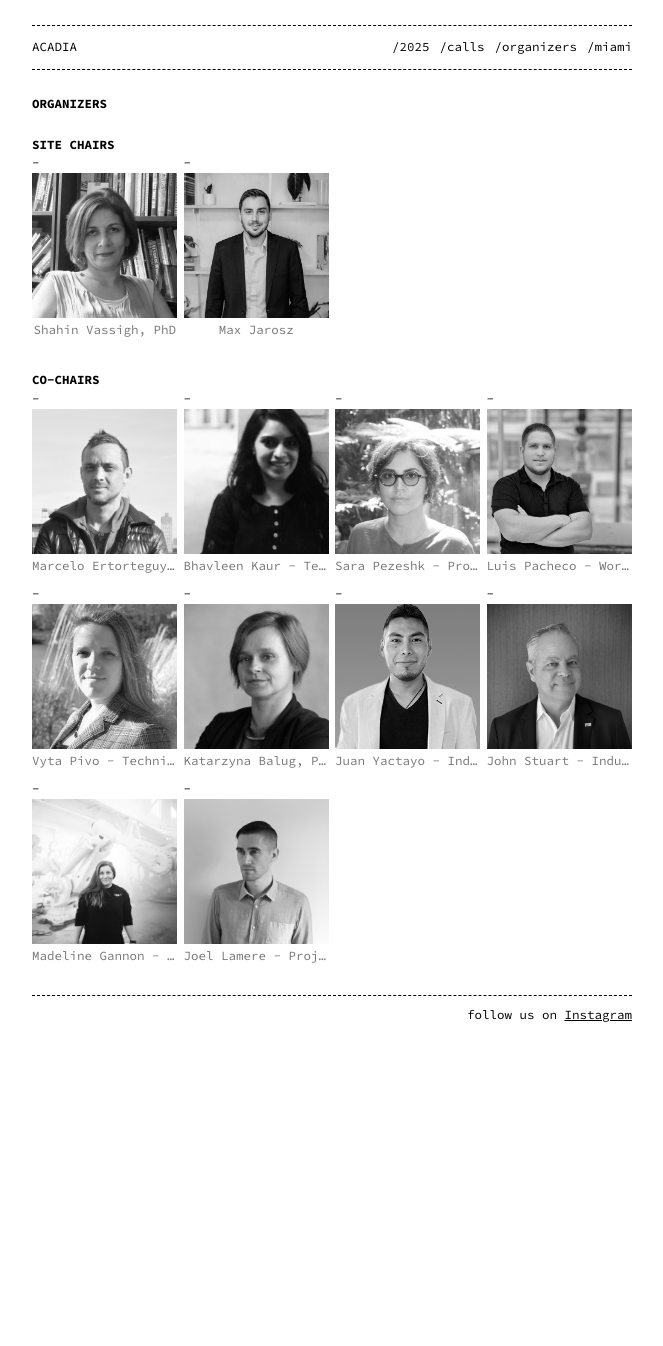
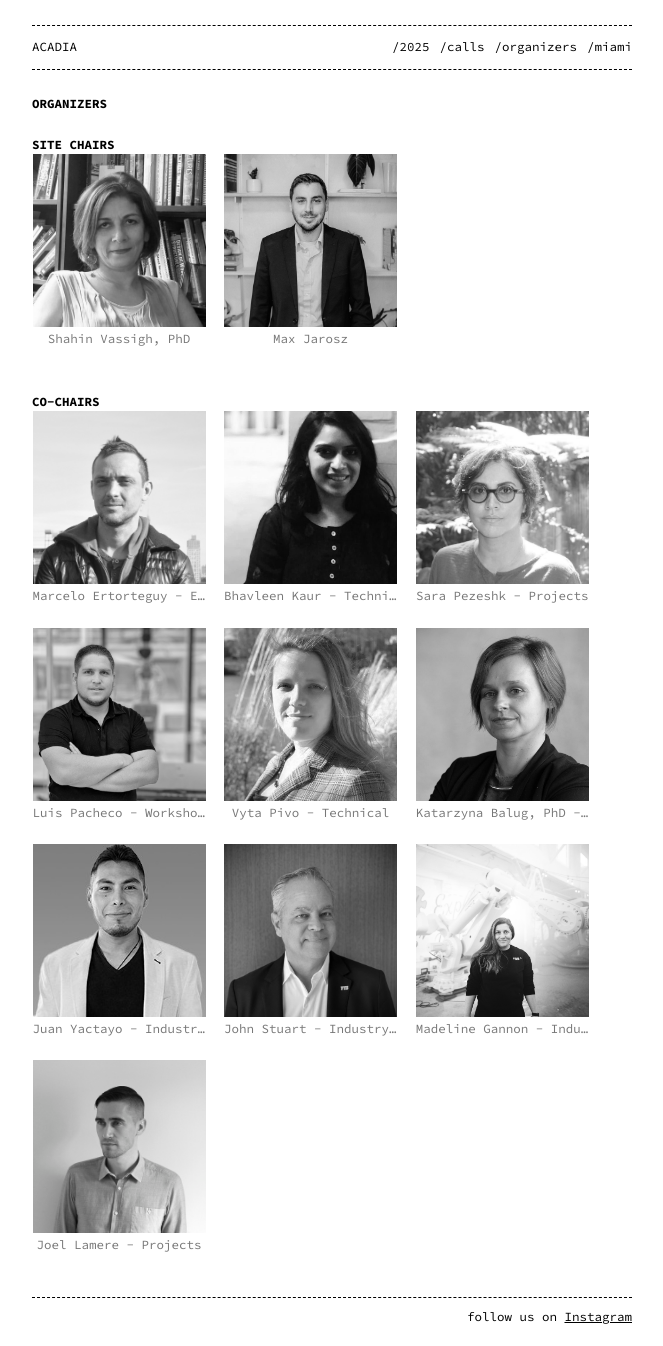
Before and after one commit to acadia2025/website, a Jekyll site: the page built from organizers.md, in a window 1280 px wide. Shown: the whole page, without its empty margins (308-971 px from the left). Built offline with Jekyll 4.4.1, drawn with Linux system fonts in a browser that asks for light colours; before the commit the page ends 1045 px from its top, so only the background shows below that.

Commit message:
gallery width

```diff
--- a/_includes/image-gallery.html
+++ b/_includes/image-gallery.html
@@ -1,6 +1,6 @@
 <style>
-    .image-gallery {overflow: auto; margin-left: -1%!important;}
-    .image-gallery li {float: left; display: block; margin: 0 0 1% 1%; width: 24%;}
+    .image-gallery {overflow: auto; margin-left: -3%!important;}
+    .image-gallery li {float: left; display: block; margin: 0 0 3% 3%; width:28%;}
     .image-gallery li a {text-align: center; text-decoration: none!important; color: #777;}
     .image-gallery li a span {display: block; text-overflow: ellipsis; overflow: hidden; white-space: nowrap; padding: 3px 0;}
     .image-gallery li a img {width: 100%; display: block; object-fit: cover; aspect-ratio: 1/1;} /* Added object-fit: cover; here */
--- a/_sass/base.scss
+++ b/_sass/base.scss
@@ -44,7 +44,8 @@ footer { margin-bottom: 20px; }
  */
 :not(.menu) > ul { list-style: none;  padding-left: 0; }
 :not(.menu) > ul { list-style-type: none; }
-:not(.menu) > ul > li:before { content: "-";  margin-right: 9px; }
+// :not(.menu) > ul > li:before { content: "-";  margin-right: 9px; }
+:not(.menu) > ul > li:before {  margin-right: 9px; }
 
 /* Header/Navigation */
 .menu {
```
